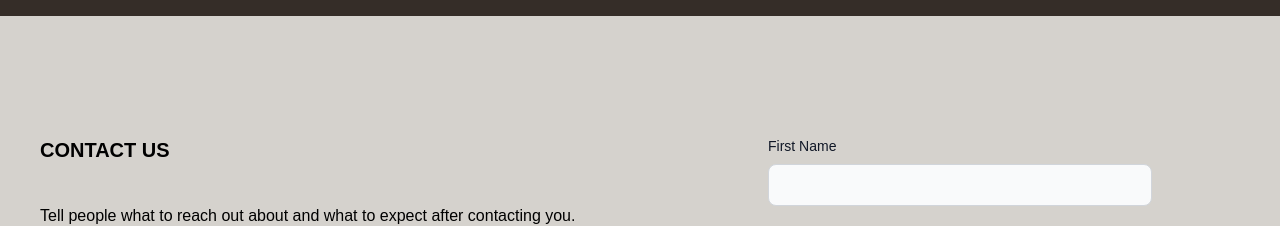
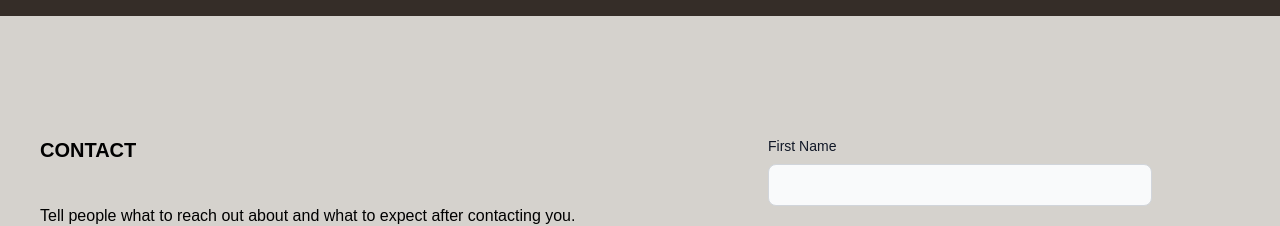
Before and after one commit to gmcclarin/tyler, a React (Create React App) app: page / in a window 1280 px wide. Shown: the part 2720-2946 px from the top of the page. Built offline with nearby package versions, Linux system fonts and the light colour scheme; no server answers.

Commit message:
minor styling changes

```diff
--- a/src/pages/Home.js
+++ b/src/pages/Home.js
@@ -74,7 +74,7 @@ const Home = ( ) => {
             <div id="contactform" className="flex w-full">
                 {/* LEFT SIDE */}
                 <div  className="mt-20 w-1/2">
-                    <div className="m-10 text-xl font-bold">CONTACT US</div>
+                    <div className="m-10 text-xl font-bold">CONTACT</div>
                     <div className="m-10">Tell people what to reach out about and what to expect after contacting you. Don’t forget to choose a storage option for submissions.</div>
                 </div>
 
```
Also changed, not shown: 1 other file (tests, documents, lock files or other folders).
